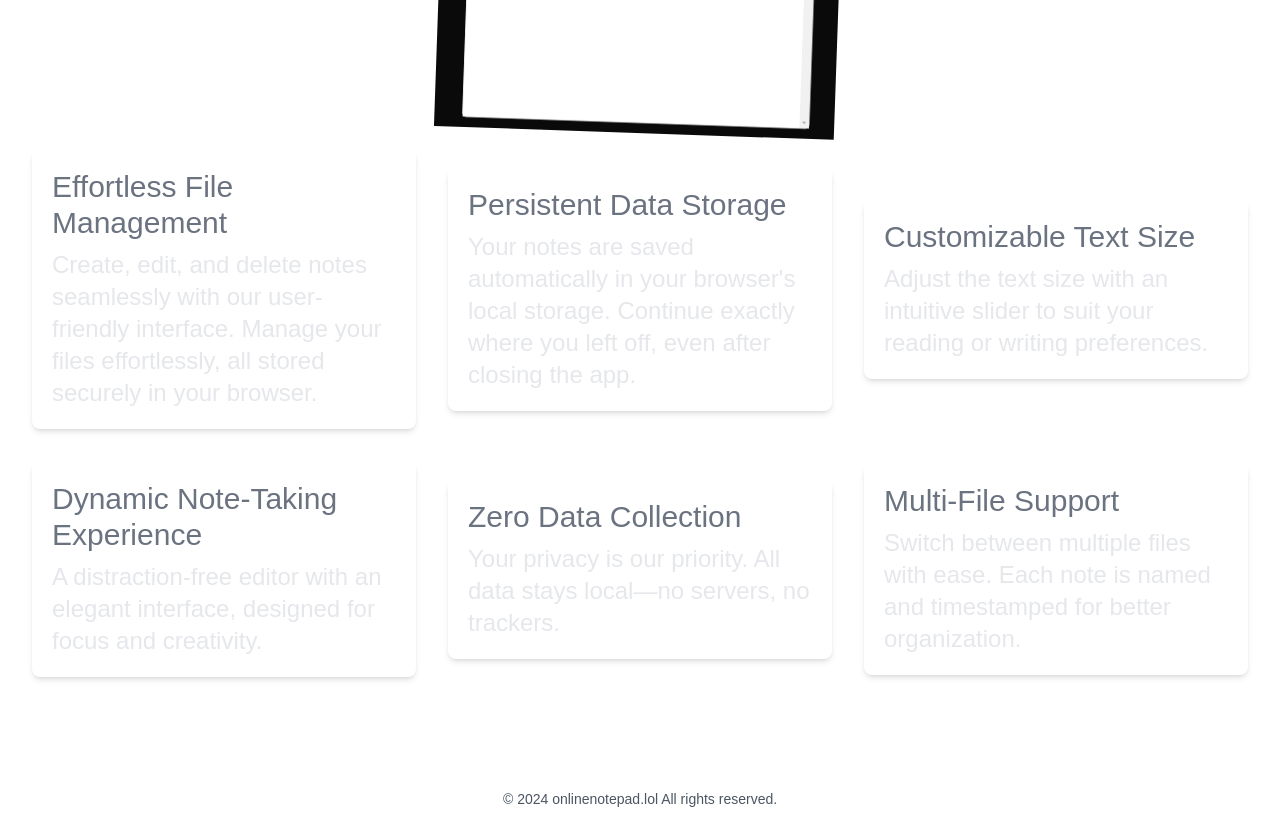
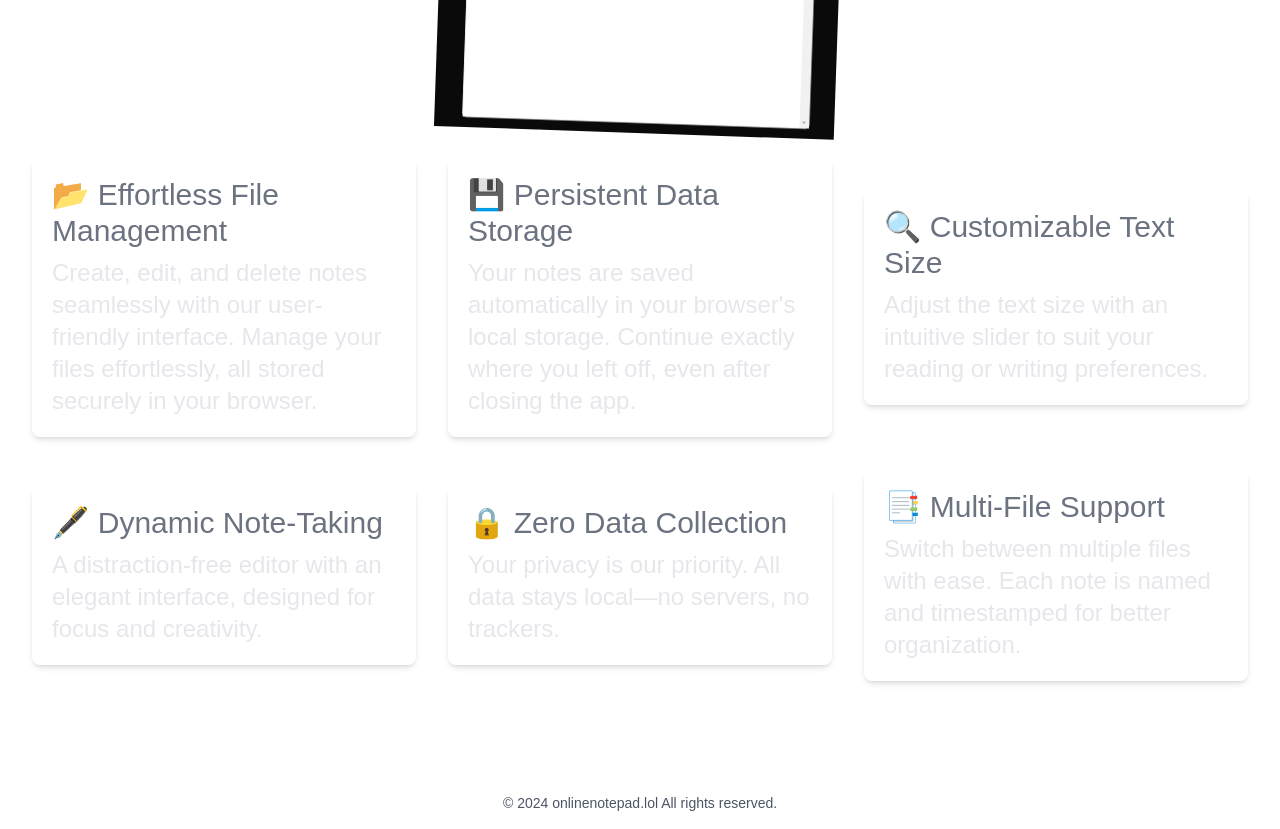
Before and after one commit to aajinn/onlinenotepad.lol, a Next.js app: page / in a window 1280 px wide. Shown: the part 560-1389 px from the top of the page. Built offline with nearby package versions, Linux system fonts and the light colour scheme.

Commit message:
added emojis to feature content

```diff
--- a/app/page.tsx
+++ b/app/page.tsx
@@ -65,40 +65,40 @@ const Home = () => {
                         />
                     </Link>
                 </section>
-                <section className="w-full flex flex-wrap justify-start items-center">
+                <section className="w-full flex flex-wrap justify-start items-center mt-2">
                     <div className="flex flex-col md:flex-row md:w-1/2 lg:w-1/3 p-4">
                         <Feature
-                            title="Effortless File Management"
+                            title="📂 Effortless File Management"
                             description="Create, edit, and delete notes seamlessly with our user-friendly interface. Manage your files effortlessly, all stored securely in your browser."
                         />
                     </div>
                     <div className="flex flex-col md:flex-row md:w-1/2 lg:w-1/3 p-4">
                         <Feature
-                            title="Persistent Data Storage"
+                            title="💾 Persistent Data Storage"
                             description="Your notes are saved automatically in your browser's local storage. Continue exactly where you left off, even after closing the app."
                         />
                     </div>
                     <div className="flex flex-col md:flex-row md:w-1/2 lg:w-1/3 p-4">
                         <Feature
-                            title="Customizable Text Size"
+                            title="🔍 Customizable Text Size"
                             description="Adjust the text size with an intuitive slider to suit your reading or writing preferences."
                         />
                     </div>
                     <div className="flex flex-col md:flex-row md:w-1/2 lg:w-1/3 p-4">
                         <Feature
-                            title="Dynamic Note-Taking Experience"
+                            title="🖋️ Dynamic Note-Taking"
                             description="A distraction-free editor with an elegant interface, designed for focus and creativity."
                         />
                     </div>
                     <div className="flex flex-col md:flex-row md:w-1/2 lg:w-1/3 p-4">
                         <Feature
-                            title="Zero Data Collection"
+                            title="🔒 Zero Data Collection"
                             description="Your privacy is our priority. All data stays local—no servers, no trackers."
                         />
                     </div>
                     <div className="flex flex-col md:flex-row md:w-1/2 lg:w-1/3 p-4">
                         <Feature
-                            title="Multi-File Support"
+                            title="📑 Multi-File Support"
                             description="Switch between multiple files with ease. Each note is named and timestamped for better organization."
                         />
                     </div>
```
